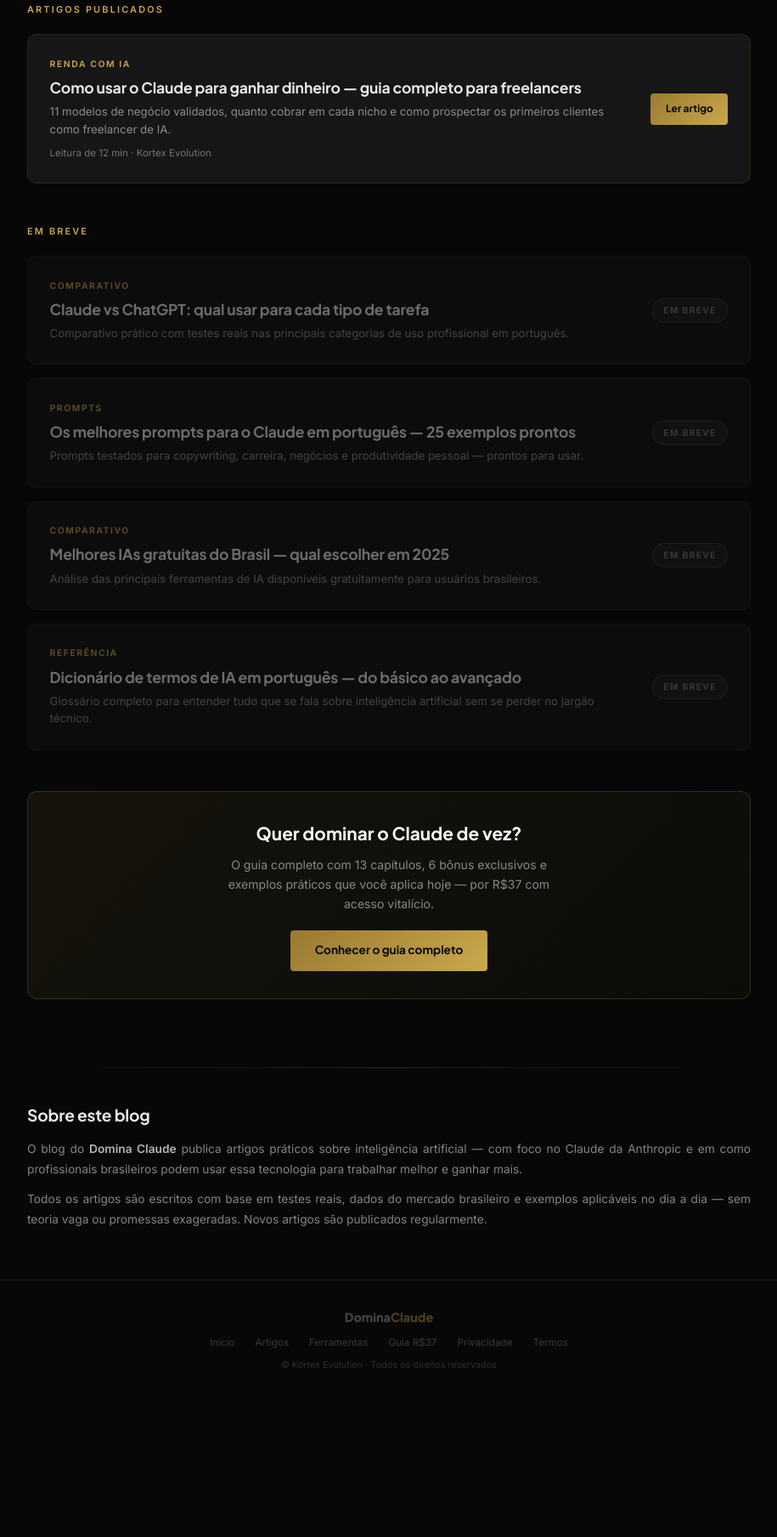
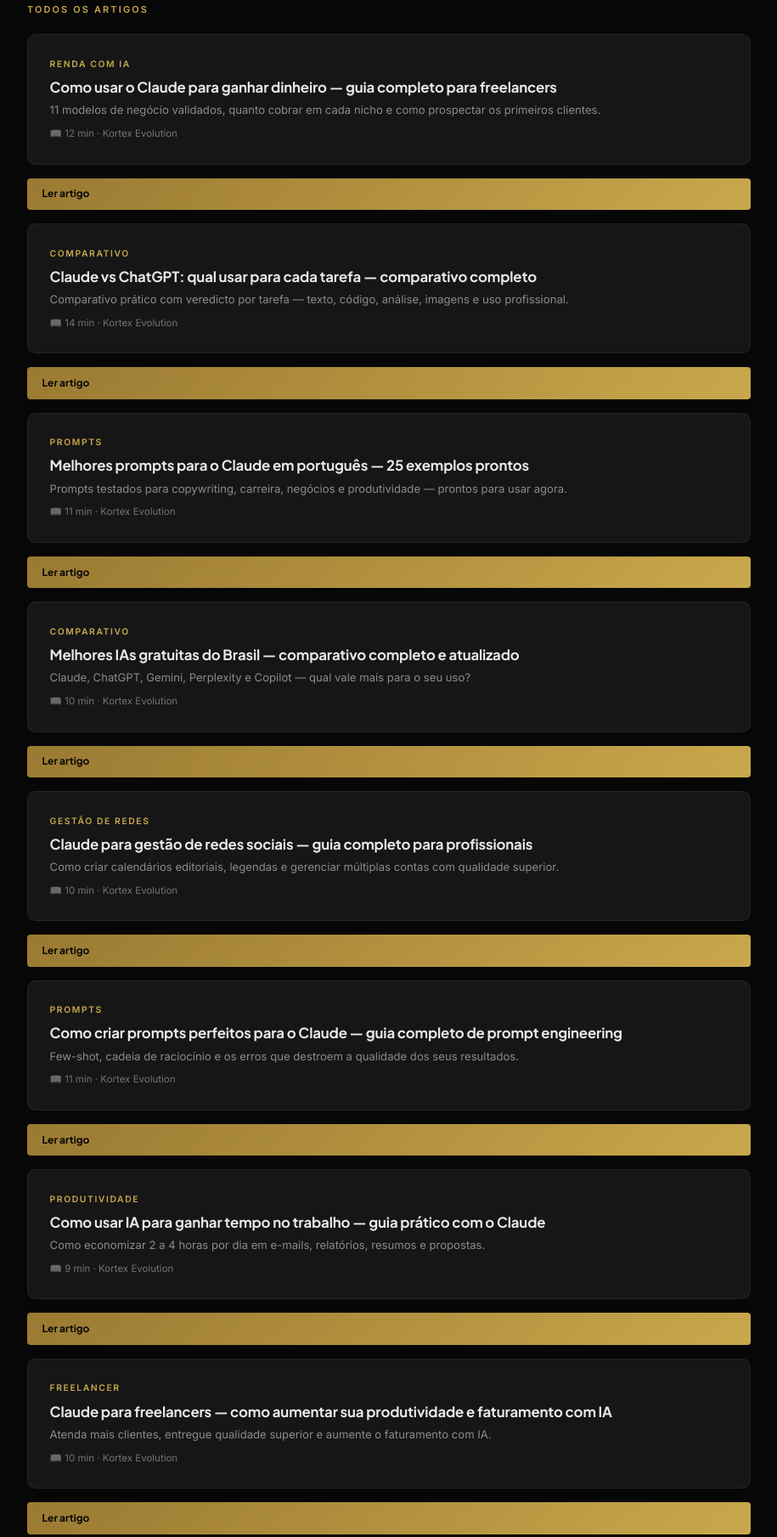
Before and after one commit to Victor-Maciel-Vieira/domineclaude, a plain HTML site: page blog.html in a window 1280 px wide. Shown: the part 388-2197 px from the top of the page at 85% size, without its empty margins (182-1097 px from the left). Before the commit the page ends 2036 px from the top, so only its background shows below. Drawn offline with Linux system fonts and the light colour scheme.

Commit message:
Blog index com 10 artigos

```diff
--- a/blog.html
+++ b/blog.html
@@ -5,22 +5,15 @@
 <meta name="viewport" content="width=device-width, initial-scale=1.0">
 <title>Blog — Domina Claude</title>
 <meta name="description" content="Artigos práticos sobre o Claude — como usar, ganhar dinheiro com IA, prompts e comparativos. Tudo em português, sem papo de tecnologia.">
-<meta name="keywords" content="blog Claude IA, artigos inteligência artificial, como usar Claude, prompts Claude português">
-<meta property="og:title" content="Blog — Domina Claude">
-<meta property="og:type" content="website">
-<script type="application/ld+json">
-{"@context":"https://schema.org","@type":"Blog","name":"Blog Domina Claude","url":"https://www.domineclaude.com.br/blog","description":"Artigos práticos sobre o Claude em português","publisher":{"@type":"Organization","name":"Kortex Evolution"}}
-</script>
-<script type="application/ld+json">
-{"@context":"https://schema.org","@type":"BreadcrumbList","itemListElement":[{"@type":"ListItem","position":1,"name":"Início","item":"https://www.domineclaude.com.br"},{"@type":"ListItem","position":2,"name":"Blog","item":"https://www.domineclaude.com.br/blog"}]}
-</script>
+<script type="application/ld+json">{"@context":"https://schema.org","@type":"Blog","name":"Blog Domina Claude","url":"https://www.domineclaude.com.br/blog","publisher":{"@type":"Organization","name":"Kortex Evolution"}}</script>
+<script type="application/ld+json">{"@context":"https://schema.org","@type":"BreadcrumbList","itemListElement":[{"@type":"ListItem","position":1,"name":"Início","item":"https://www.domineclaude.com.br"},{"@type":"ListItem","position":2,"name":"Blog","item":"https://www.domineclaude.com.br/blog"}]}</script>
 <!-- Google Analytics -->
 <script async src="https://www.googletagmanager.com/gtag/js?id=G-GV22WN4G8P"></script>
 <script>window.dataLayer=window.dataLayer||[];function gtag(){dataLayer.push(arguments);}gtag('js',new Date());gtag('config','G-GV22WN4G8P');</script>
 <link rel="preconnect" href="https://fonts.googleapis.com">
 <link href="https://fonts.googleapis.com/css2?family=Plus+Jakarta+Sans:wght@400;500;600;700;800&family=Inter:wght@300;400;500;600&display=swap" rel="stylesheet">
 <style>
-:root{--gold:#C9A84C;--gold-light:#E8C97A;--gold-dark:#9A7A32;--black:#070707;--black-3:#161616;--black-4:#1E1E1E;--white:#FFFFFF;--white-90:rgba(255,255,255,0.9);--white-70:rgba(255,255,255,0.7);--white-50:rgba(255,255,255,0.5);--white-40:rgba(255,255,255,0.4);--green:#4CAF7D;--orange:#E8722A;--font-display:'Plus Jakarta Sans',sans-serif;--font-body:'Inter',sans-serif;}
+:root{--gold:#C9A84C;--gold-dark:#9A7A32;--black:#070707;--black-3:#161616;--black-4:#1E1E1E;--white:#FFFFFF;--white-90:rgba(255,255,255,0.9);--white-50:rgba(255,255,255,0.5);--white-40:rgba(255,255,255,0.4);--green:#4CAF7D;--orange:#E8722A;--font-display:'Plus Jakarta Sans',sans-serif;--font-body:'Inter',sans-serif;}
 *,*::before,*::after{box-sizing:border-box;margin:0;padding:0;}
 html{scroll-behavior:smooth;}
 body{background:var(--black);color:var(--white);font-family:var(--font-body);font-size:15px;line-height:1.65;overflow-x:hidden;}
@@ -48,30 +41,20 @@
 .page-hero p{font-size:0.95rem;color:var(--white-50);max-width:480px;margin:0 auto;line-height:1.7;}
 .divider{height:1px;background:linear-gradient(90deg,transparent,rgba(201,168,76,0.18),transparent);margin:0 0 2.5rem;}
 .section-label{font-size:0.68rem;font-weight:600;letter-spacing:0.2em;text-transform:uppercase;color:var(--gold);margin-bottom:1.2rem;display:block;}
-/* ARTIGOS GRID */
-.artigos-lista{display:flex;flex-direction:column;gap:1rem;margin-bottom:3rem;}
+.artigos-lista{display:flex;flex-direction:column;gap:1rem;margin-bottom:2rem;}
 .artigo-item{background:var(--black-3);border:1px solid rgba(201,168,76,0.1);border-radius:10px;padding:1.6rem;display:grid;grid-template-columns:1fr auto;align-items:center;gap:1.5rem;text-decoration:none;transition:all 0.25s;}
 .artigo-item:hover{border-color:rgba(201,168,76,0.25);transform:translateY(-2px);}
-.artigo-item.em-breve{opacity:0.45;cursor:default;pointer-events:none;}
 .artigo-cat{font-size:0.65rem;font-weight:700;letter-spacing:0.15em;text-transform:uppercase;color:var(--gold);margin-bottom:0.5rem;display:block;}
-.artigo-item h2{font-family:var(--font-display);font-size:1.1rem;font-weight:700;color:var(--white-90);line-height:1.3;margin-bottom:0.4rem;letter-spacing:-0.01em;}
-.artigo-item p{font-size:0.83rem;color:var(--white-50);line-height:1.55;}
+.artigo-item h2{font-family:var(--font-display);font-size:1.05rem;font-weight:700;color:var(--white-90);line-height:1.3;margin-bottom:0.4rem;letter-spacing:-0.01em;}
+.artigo-item p{font-size:0.82rem;color:var(--white-50);line-height:1.5;}
 .artigo-meta{font-size:0.72rem;color:var(--white-40);margin-top:0.5rem;}
 .artigo-btn{background:linear-gradient(135deg,var(--gold-dark),var(--gold));color:var(--black);font-family:var(--font-display);font-size:0.75rem;font-weight:700;padding:0.55rem 1.1rem;border-radius:4px;text-decoration:none;white-space:nowrap;transition:all 0.2s;display:inline-flex;align-items:center;}
 .artigo-btn:hover{opacity:0.9;transform:translateY(-1px);}
-.badge-breve{font-size:0.65rem;font-weight:700;letter-spacing:0.12em;text-transform:uppercase;background:rgba(255,255,255,0.05);border:1px solid rgba(255,255,255,0.1);color:var(--white-40);padding:0.3rem 0.8rem;border-radius:100px;white-space:nowrap;}
-@media(max-width:600px){.artigo-item{grid-template-columns:1fr;}.artigo-btn,.badge-breve{width:fit-content;}}
-/* CTA */
 .cta-blog{background:linear-gradient(135deg,rgba(201,168,76,0.08),rgba(201,168,76,0.03));border:1px solid rgba(201,168,76,0.2);border-radius:12px;padding:2rem;text-align:center;margin-bottom:3rem;}
 .cta-blog h3{font-family:var(--font-display);font-size:1.3rem;font-weight:700;margin-bottom:0.5rem;}
 .cta-blog p{font-size:0.88rem;color:var(--white-50);max-width:420px;margin:0 auto 1.2rem;line-height:1.65;}
 .btn-cta{display:inline-flex;align-items:center;background:linear-gradient(135deg,var(--gold-dark),var(--gold));color:var(--black);font-family:var(--font-display);font-size:0.85rem;font-weight:700;padding:0.8rem 1.8rem;border-radius:4px;text-decoration:none;transition:all 0.3s;}
 .btn-cta:hover{transform:translateY(-2px);box-shadow:0 8px 30px rgba(201,168,76,0.35);}
-/* SEO */
-.seo-section{padding:2rem 0 3rem;}
-.seo-section h2{font-family:var(--font-display);font-size:1.2rem;font-weight:700;color:var(--white-90);margin-bottom:0.7rem;letter-spacing:-0.01em;}
-.seo-section p{font-size:0.86rem;color:var(--white-50);line-height:1.75;margin-bottom:0.7rem;text-align:justify;}
-.seo-section strong{color:var(--white-70);font-weight:600;}
 footer{position:relative;z-index:10;text-align:center;padding:2rem 1.5rem;border-top:1px solid rgba(201,168,76,0.08);}
 .footer-logo{font-family:var(--font-display);font-size:0.9rem;font-weight:800;color:rgba(255,255,255,0.25);margin-bottom:0.5rem;}
 .footer-logo span{color:rgba(201,168,76,0.35);}
@@ -79,10 +62,10 @@
 .footer-links a{font-size:0.73rem;color:rgba(255,255,255,0.2);text-decoration:none;transition:color 0.2s;}
 .footer-links a:hover{color:rgba(255,255,255,0.5);}
 .footer-note{font-size:0.68rem;color:rgba(255,255,255,0.15);}
+@media(max-width:600px){.artigo-item{grid-template-columns:1fr}.artigo-btn{width:fit-content}}
 </style>
 </head>
 <body>
-
 <!-- Meta Pixel -->
 <script>
 !function(f,b,e,v,n,t,s){if(f.fbq)return;n=f.fbq=function(){n.callMethod?n.callMethod.apply(n,arguments):n.queue.push(arguments)};if(!f._fbq)f._fbq=n;n.push=n;n.loaded=!0;n.version='2.0';n.queue=[];t=b.createElement(e);t.async=!0;t.src=v;s=b.getElementsByTagName(e)[0];s.parentNode.insertBefore(t,s)}(window,document,'script','https://connect.facebook.net/en_US/fbevents.js');
@@ -115,69 +98,106 @@
     <h1>Aprenda com quem usa o <em>Claude</em> de verdade</h1>
     <p>Artigos práticos sobre inteligência artificial — sem papo de tecnologia, com exemplos reais que você aplica hoje.</p>
   </div>
-
   <div class="divider"></div>
 
-  <span class="section-label">Artigos publicados</span>
+  <span class="section-label">Todos os artigos</span>
   <div class="artigos-lista">
     <a href="https://www.domineclaude.com.br/blog/como-usar-claude-para-ganhar-dinheiro" class="artigo-item">
       <div>
         <span class="artigo-cat">Renda com IA</span>
         <h2>Como usar o Claude para ganhar dinheiro — guia completo para freelancers</h2>
-        <p>11 modelos de negócio validados, quanto cobrar em cada nicho e como prospectar os primeiros clientes como freelancer de IA.</p>
-        <div class="artigo-meta">Leitura de 12 min · Kortex Evolution</div>
+        <p>11 modelos de negócio validados, quanto cobrar em cada nicho e como prospectar os primeiros clientes.</p>
+        <div class="artigo-meta">📖 12 min · Kortex Evolution</div>
       </div>
-      <span class="artigo-btn">Ler artigo</span>
+      <a href="https://www.domineclaude.com.br/blog/como-usar-claude-para-ganhar-dinheiro" class="artigo-btn">Ler artigo</a>
     </a>
-  </div>
-
-  <span class="section-label">Em breve</span>
-  <div class="artigos-lista">
-    <div class="artigo-item em-breve">
+    <a href="https://www.domineclaude.com.br/blog/claude-vs-chatgpt" class="artigo-item">
       <div>
         <span class="artigo-cat">Comparativo</span>
-        <h2>Claude vs ChatGPT: qual usar para cada tipo de tarefa</h2>
-        <p>Comparativo prático com testes reais nas principais categorias de uso profissional em português.</p>
+        <h2>Claude vs ChatGPT: qual usar para cada tarefa — comparativo completo</h2>
+        <p>Comparativo prático com veredicto por tarefa — texto, código, análise, imagens e uso profissional.</p>
+        <div class="artigo-meta">📖 14 min · Kortex Evolution</div>
       </div>
-      <span class="badge-breve">Em breve</span>
-    </div>
-    <div class="artigo-item em-breve">
+      <a href="https://www.domineclaude.com.br/blog/claude-vs-chatgpt" class="artigo-btn">Ler artigo</a>
+    </a>
+    <a href="https://www.domineclaude.com.br/blog/prompts-para-claude-em-portugues" class="artigo-item">
       <div>
         <span class="artigo-cat">Prompts</span>
-        <h2>Os melhores prompts para o Claude em português — 25 exemplos prontos</h2>
-        <p>Prompts testados para copywriting, carreira, negócios e produtividade pessoal — prontos para usar.</p>
+        <h2>Melhores prompts para o Claude em português — 25 exemplos prontos</h2>
+        <p>Prompts testados para copywriting, carreira, negócios e produtividade — prontos para usar agora.</p>
+        <div class="artigo-meta">📖 11 min · Kortex Evolution</div>
       </div>
-      <span class="badge-breve">Em breve</span>
-    </div>
-    <div class="artigo-item em-breve">
+      <a href="https://www.domineclaude.com.br/blog/prompts-para-claude-em-portugues" class="artigo-btn">Ler artigo</a>
+    </a>
+    <a href="https://www.domineclaude.com.br/blog/melhores-ias-gratuitas-brasil" class="artigo-item">
       <div>
         <span class="artigo-cat">Comparativo</span>
-        <h2>Melhores IAs gratuitas do Brasil — qual escolher em 2025</h2>
-        <p>Análise das principais ferramentas de IA disponíveis gratuitamente para usuários brasileiros.</p>
+        <h2>Melhores IAs gratuitas do Brasil — comparativo completo e atualizado</h2>
+        <p>Claude, ChatGPT, Gemini, Perplexity e Copilot — qual vale mais para o seu uso?</p>
+        <div class="artigo-meta">📖 10 min · Kortex Evolution</div>
       </div>
-      <span class="badge-breve">Em breve</span>
-    </div>
-    <div class="artigo-item em-breve">
+      <a href="https://www.domineclaude.com.br/blog/melhores-ias-gratuitas-brasil" class="artigo-btn">Ler artigo</a>
+    </a>
+    <a href="https://www.domineclaude.com.br/blog/claude-para-gestao-de-redes-sociais" class="artigo-item">
+      <div>
+        <span class="artigo-cat">Gestão de redes</span>
+        <h2>Claude para gestão de redes sociais — guia completo para profissionais</h2>
+        <p>Como criar calendários editoriais, legendas e gerenciar múltiplas contas com qualidade superior.</p>
+        <div class="artigo-meta">📖 10 min · Kortex Evolution</div>
+      </div>
+      <a href="https://www.domineclaude.com.br/blog/claude-para-gestao-de-redes-sociais" class="artigo-btn">Ler artigo</a>
+    </a>
+    <a href="https://www.domineclaude.com.br/blog/como-criar-prompts-perfeitos-para-o-claude" class="artigo-item">
+      <div>
+        <span class="artigo-cat">Prompts</span>
+        <h2>Como criar prompts perfeitos para o Claude — guia completo de prompt engineering</h2>
+        <p>Few-shot, cadeia de raciocínio e os erros que destroem a qualidade dos seus resultados.</p>
+        <div class="artigo-meta">📖 11 min · Kortex Evolution</div>
+      </div>
+      <a href="https://www.domineclaude.com.br/blog/como-criar-prompts-perfeitos-para-o-claude" class="artigo-btn">Ler artigo</a>
+    </a>
+    <a href="https://www.domineclaude.com.br/blog/como-usar-ia-para-ganhar-tempo-no-trabalho" class="artigo-item">
+      <div>
+        <span class="artigo-cat">Produtividade</span>
+        <h2>Como usar IA para ganhar tempo no trabalho — guia prático com o Claude</h2>
+        <p>Como economizar 2 a 4 horas por dia em e-mails, relatórios, resumos e propostas.</p>
+        <div class="artigo-meta">📖 9 min · Kortex Evolution</div>
+      </div>
+      <a href="https://www.domineclaude.com.br/blog/como-usar-ia-para-ganhar-tempo-no-trabalho" class="artigo-btn">Ler artigo</a>
+    </a>
+    <a href="https://www.domineclaude.com.br/blog/claude-para-freelancers" class="artigo-item">
+      <div>
+        <span class="artigo-cat">Freelancer</span>
+        <h2>Claude para freelancers — como aumentar sua produtividade e faturamento com IA</h2>
+        <p>Atenda mais clientes, entregue qualidade superior e aumente o faturamento com IA.</p>
+        <div class="artigo-meta">📖 10 min · Kortex Evolution</div>
+      </div>
+      <a href="https://www.domineclaude.com.br/blog/claude-para-freelancers" class="artigo-btn">Ler artigo</a>
+    </a>
+    <a href="https://www.domineclaude.com.br/blog/claude-na-pratica-casos-reais" class="artigo-item">
+      <div>
+        <span class="artigo-cat">Na prática</span>
+        <h2>Claude na prática — 10 casos reais com prompts e resultados documentados</h2>
+        <p>10 situações reais com o prompt exato e o resultado obtido. E-mails, propostas, relatórios e muito mais.</p>
+        <div class="artigo-meta">📖 13 min · Kortex Evolution</div>
+      </div>
+      <a href="https://www.domineclaude.com.br/blog/claude-na-pratica-casos-reais" class="artigo-btn">Ler artigo</a>
+    </a>
+    <a href="https://www.domineclaude.com.br/blog/dicionario-termos-ia-portugues" class="artigo-item">
       <div>
         <span class="artigo-cat">Referência</span>
         <h2>Dicionário de termos de IA em português — do básico ao avançado</h2>
-        <p>Glossário completo para entender tudo que se fala sobre inteligência artificial sem se perder no jargão técnico.</p>
+        <p>Prompt, token, LLM, alucinação, RAG e muito mais — explicados de forma simples e direta.</p>
+        <div class="artigo-meta">📖 10 min · Kortex Evolution</div>
       </div>
-      <span class="badge-breve">Em breve</span>
-    </div>
+      <a href="https://www.domineclaude.com.br/blog/dicionario-termos-ia-portugues" class="artigo-btn">Ler artigo</a>
+    </a>
   </div>
 
   <div class="cta-blog">
     <h3>Quer dominar o Claude de vez?</h3>
     <p>O guia completo com 13 capítulos, 6 bônus exclusivos e exemplos práticos que você aplica hoje — por R$37 com acesso vitalício.</p>
     <a href="https://www.domineclaude.com.br/oferta" class="btn-cta">Conhecer o guia completo</a>
-  </div>
-
-  <div class="seo-section">
-    <div class="divider"></div>
-    <h2>Sobre este blog</h2>
-    <p>O blog do <strong>Domina Claude</strong> publica artigos práticos sobre inteligência artificial — com foco no Claude da Anthropic e em como profissionais brasileiros podem usar essa tecnologia para trabalhar melhor e ganhar mais.</p>
-    <p>Todos os artigos são escritos com base em testes reais, dados do mercado brasileiro e exemplos aplicáveis no dia a dia — sem teoria vaga ou promessas exageradas. Novos artigos são publicados regularmente.</p>
   </div>
 </div>
 
@@ -193,7 +213,6 @@
   </div>
   <div class="footer-note">© Kortex Evolution · Todos os direitos reservados</div>
 </footer>
-
 <script>
 document.addEventListener('click',function(e){
   const menu=document.getElementById('mobileMenu');
```
